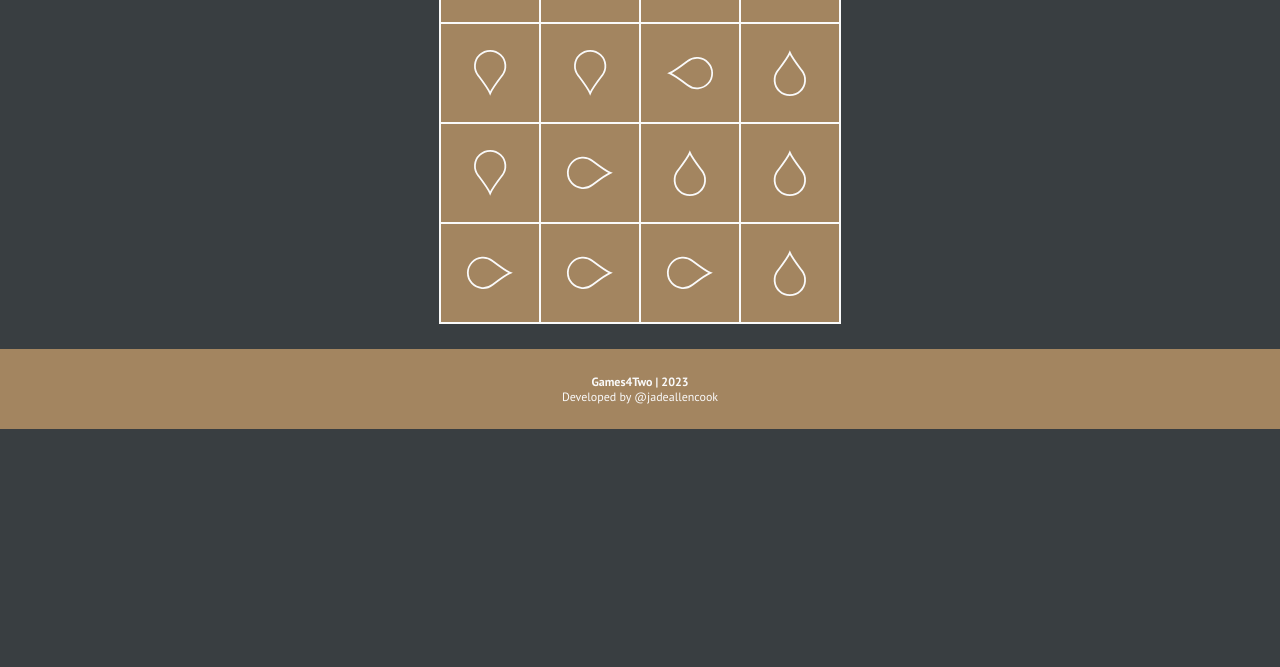
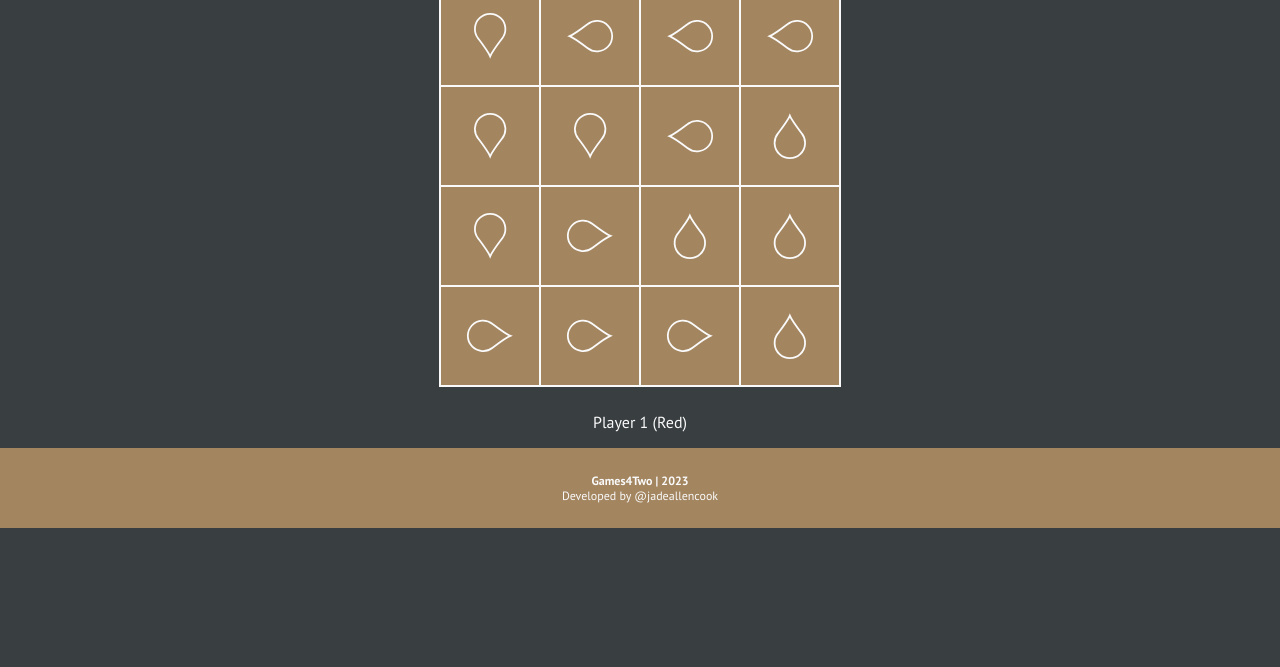
Before and after one commit to jadeallencook/orbito, a React app: page / in a window 1280 px wide. Shown: the part 133-800 px from the top of the page. Built offline with nearby package versions, Linux system fonts and the light colour scheme.

Commit message:
added orbito logic

```diff
--- a/src/games/orbito/index.js
+++ b/src/games/orbito/index.js
@@ -1,12 +1,15 @@
 import React, { useState } from "react";
 import "./style.css";
 
-const Teardrop = () => (
+const Teardrop = ({ value }) => {
+  const fillColor =
+    value === null ? "transparent" : value ? "var(--red)" : "var(--green)";
+  return (
     <svg viewBox="0 0 30 42">
       <path
-      fill="transparent"
         stroke="var(--white)"
         strokeWidth="1.5"
+        fill={fillColor}
         d="M15 3
            Q16.5 6.8 25 18
            A12.8 12.8 0 1 1 5 18
@@ -14,20 +17,63 @@ const Teardrop = () => (
       />
     </svg>
   );
+};
 
 const Orbito = () => {
   const [board, setBoard] = useState(Array(16).fill(null));
+  const [isPlayerOne, setIsPlayerOne] = useState(true);
+
+  const rotateBoard = (board) => {
+    const newBoard = Array(16).fill(null);
+    newBoard[0] = board[1];
+    newBoard[1] = board[2];
+    newBoard[2] = board[3];
+    newBoard[3] = board[7];
+    newBoard[4] = board[0];
+    newBoard[5] = board[6];
+    newBoard[6] = board[10];
+    newBoard[7] = board[11];
+    newBoard[8] = board[4];
+    newBoard[9] = board[5];
+    newBoard[10] = board[9];
+    newBoard[11] = board[15];
+    newBoard[12] = board[8];
+    newBoard[13] = board[12];
+    newBoard[14] = board[13];
+    newBoard[15] = board[14];
+    return newBoard;
+  };
+
+  const handleClick = (index) => {
+    let newBoard = [...board];
+    newBoard[index] = isPlayerOne;
+    newBoard = rotateBoard(newBoard);
+    setBoard(newBoard);
+    setIsPlayerOne(!isPlayerOne);
+  };
+
   return (
     <div className="orbito">
+      <h1 className="orbito__title">Orbito</h1>
       <div className="orbito__board">
         {board.map((cell, index) => (
-          <div className="orbito__board__cell" id={`orbito__cell-${index}`}>
+          <div
+            className="orbito__board__cell"
+            id={`orbito__cell-${index}`}
+            onClick={() => handleClick(index)}
+            key={`orbito__cell-${index}`}
+          >
             <div>
-              <Teardrop />
+              <Teardrop value={cell} />
             </div>
           </div>
         ))}
       </div>
+      <p className="orbito__message">
+        <span className="orbito__message__player">
+          {isPlayerOne ? "Player 1 (Red)" : "Player 2 (Green)"}
+        </span>
+      </p>
     </div>
   );
 };
--- a/src/games/orbito/style.css
+++ b/src/games/orbito/style.css
@@ -10,6 +10,14 @@ div.orbito__board {
     grid-template-columns: repeat(4, 1fr);
     margin: 25px auto;
     border: solid var(--white) 1px;
+}
+
+div.orbito > p.orbito__message {
+    text-align: center;
+}
+
+div.orbito > h1.orbito__title {
+    text-align: center;
 }
 
 div.orbito__board__cell {
```
Lines whose indentation alone changed are shown as unchanged.
